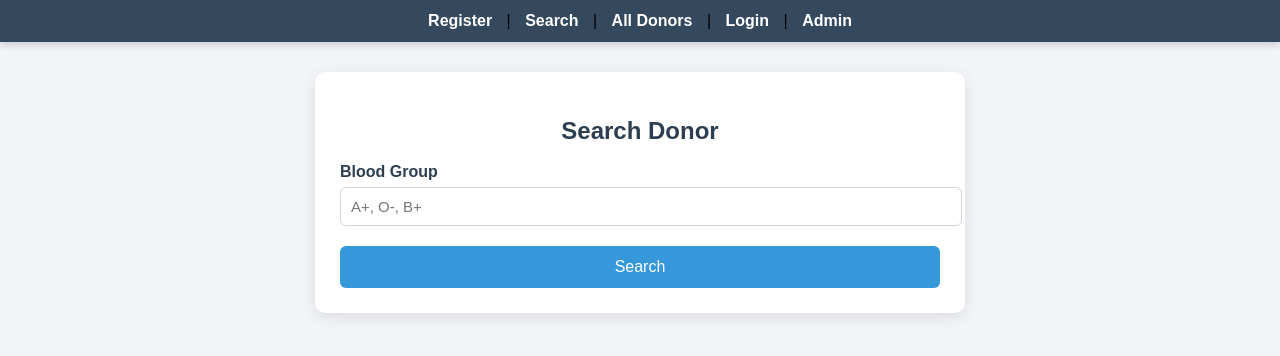
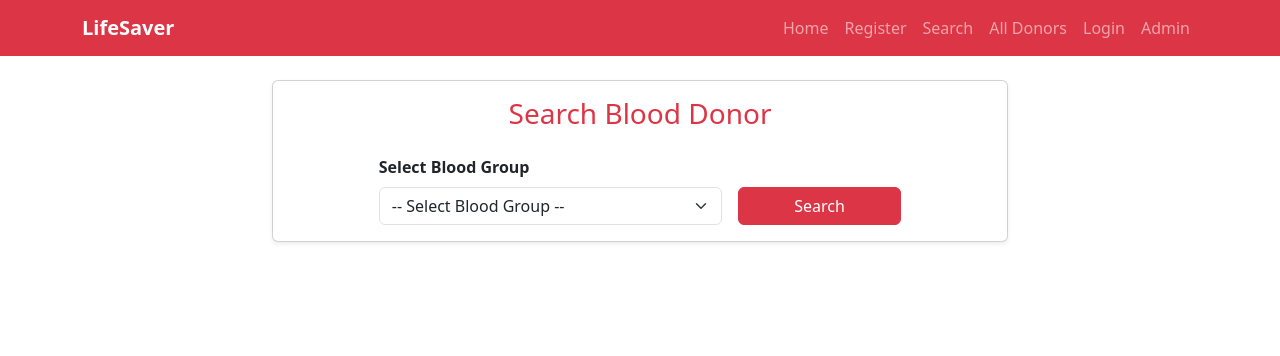
Before and after one commit to vikasbachpalle/lifesaver, a Django app: page /searchdonor/ in a window 1280 px wide. Shown: the top 356 px of the page. Run offline with Django 5.2, Linux system fonts and the light colour scheme.

Commit message:
UI updates and project cleanup

```diff
--- a/donors/models.py
+++ b/donors/models.py
@@ -3,7 +3,7 @@ from django.db import models
 class Donor(models.Model):
     donorid = models.IntegerField(primary_key=True)
     name = models.CharField(max_length=100)
-    password = models.CharField(max_length=128)   # store plain like earlier (not secure) — ok for learning
+    password = models.CharField(max_length=128)
     bloodgroup = models.CharField(max_length=5)
     place = models.CharField(max_length=100)
     phno = models.CharField(max_length=15)
--- a/donors/static/donors/css/style.css
+++ b/donors/static/donors/css/style.css
@@ -1,119 +1,8 @@
-/* ===========================
-   GLOBAL BODY
-   =========================== */
 body {
     font-family: Arial, Helvetica, sans-serif;
     background-color: #f2f4f8;
-    margin: 0;
-    padding: 0;
 }
 
-/* ===========================
-   NAVIGATION BAR
-   =========================== */
-.nav {
-    background-color: #34495e;
-    padding: 12px 0;
-    text-align: center;
-    box-shadow: 0 2px 8px rgba(0,0,0,0.2);
-}
-
-.nav-inner a {
-    color: white;
-    text-decoration: none;
-    margin: 0 10px;
-    font-size: 16px;
-    font-weight: bold;
-}
-
-.nav-inner a:hover {
-    color: #ffdd59;
-}
-
-/* ===========================
-   MAIN CONTAINER
-   =========================== */
-.container {
-    width: 90%;
-    max-width: 600px;
-    background: #ffffff;
-    padding: 25px;
-    border-radius: 10px;
-    margin: 30px auto;
-    box-shadow: 0 4px 15px rgba(0,0,0,0.1);
-}
-
-/* ===========================
-   HEADINGS
-   =========================== */
-h2 {
-    text-align: center;
-    color: #2c3e50;
-    margin-bottom: 18px;
-    font-size: 24px;
-}
-
-/* ===========================
-   FORM ELEMENTS
-   =========================== */
-.form-row {
-    margin-bottom: 15px;
-}
-
-label {
-    font-weight: bold;
-    color: #2c3e50;
-    display: block;
-    margin-bottom: 6px;
-}
-
-input[type="text"],
-input[type="password"] {
-    width: 100%;
-    padding: 10px;
-    border: 1px solid #d0d4d9;
-    border-radius: 6px;
-    font-size: 15px;
-    outline: none;
-}
-
-input[type="text"]:focus,
-input[type="password"]:focus {
-    border-color: #3498db;
-}
-
-/* ===========================
-   BUTTONS
-   =========================== */
-input[type="submit"],
-button {
-    width: 100%;
-    padding: 12px;
-    background-color: #3498db;
-    border: none;
-    color: white;
-    font-size: 16px;
-    border-radius: 6px;
-    cursor: pointer;
-    margin-top: 5px;
-}
-
-input[type="submit"]:hover,
-button:hover {
-    background-color: #2e86c1;
-}
-
-button.danger {
-    background-color: #e74c3c;
-}
-
-button.danger:hover {
-    background-color: #c0392b;
-}
-
-/* ===========================
-   MESSAGES (SUCCESS / ERROR)
-   =========================== */
 .message {
     background-color: #2ecc71;
     color: white;
@@ -132,38 +21,21 @@ button.danger:hover {
     margin-bottom: 12px;
 }
 
-/* ===========================
-   TABLES
-   =========================== */
-.table-container {
-    width: 95%;
-    max-width: 900px;
-    margin: 20px auto;
+/* NAVBAR LINKS BLACK SECTION */
+.nav-links-black {
+    background-color: #000 !important;
+    padding: 6px 12px;
+    border-radius: 6px;
+    display: flex;
+    gap: 10px;
+    align-items: center;
 }
 
-table {
-    width: 100%;
-    border-collapse: collapse;
-    background: white;
-    border-radius: 8px;
-    overflow: hidden;
-    box-shadow: 0 3px 12px rgba(0,0,0,0.1);
+.nav-links-black .nav-link {
+    color: #fff !important;
+    font-weight: 500;
 }
 
-table th {
-    background-color: #34495e;
-    color: white;
-    padding: 12px;
-    text-align: left;
-    font-size: 16px;
+.nav-links-black .nav-link:hover {
+    color: #ff4d4d !important;
 }
-
-table td {
-    padding: 10px 12px;
-    border-bottom: 1px solid #ecf0f1;
-    font-size: 15px;
-}
-
-table tr:hover td {
-    background-color: #f7f7f7;
-}
--- a/donors/templates/base.html
+++ b/donors/templates/base.html
@@ -4,23 +4,34 @@
 <head>
     <meta charset="utf-8">
     <title>LifeSaver</title>
-    <link rel="stylesheet" href="{% static 'donors/css/style.css' %}">
+
+    <!-- Bootstrap CSS -->
+    <link href="https://cdn.jsdelivr.net/npm/bootstrap@5.3.3/dist/css/bootstrap.min.css" rel="stylesheet">
+
 </head>
 <body>
 
-<div class="nav">
-    <div class="nav-inner">
-        <a href="{% url 'registerdonor' %}">Register</a> |
-        <a href="{% url 'searchdonor' %}">Search</a> |
-        <a href="{% url 'donors_list' %}">All Donors</a> |
-        <a href="{% url 'donor_login' %}">Login</a> |
-        <a href="/admin/">Admin</a>
+<nav class="navbar navbar-expand-lg navbar-dark bg-danger">
+    <div class="container">
+        <a class="navbar-brand fw-bold" href="{% url 'home' %}">LifeSaver</a>
+
+        <div class="navbar-nav ms-auto nav-links-black">
+            <a class="nav-link" href="{% url 'home' %}">Home</a>
+            <a class="nav-link" href="{% url 'registerdonor' %}">Register</a>
+            <a class="nav-link" href="{% url 'searchdonor' %}">Search</a>
+            <a class="nav-link" href="{% url 'donors_list' %}">All Donors</a>
+            <a class="nav-link" href="{% url 'donor_login' %}">Login</a>
+            <a class="nav-link" href="/admin/">Admin</a>
+        </div>
     </div>
-</div>
+</nav>
 
-<div class="content">
+<div class="container mt-4">
     {% block content %}{% endblock %}
 </div>
 
+<!-- Bootstrap JS -->
+<script src="https://cdn.jsdelivr.net/npm/bootstrap@5.3.3/dist/js/bootstrap.bundle.min.js"></script>
+
 </body>
 </html>
--- a/donors/templates/searchdonor.html
+++ b/donors/templates/searchdonor.html
@@ -1,37 +1,80 @@
 {% extends 'base.html' %}
-{% load static %}
 {% block content %}
-<div class="container">
-    <h2>Search Donor</h2>
 
-    <form action="{% url 'searchdonor' %}" method="post">
+<div class="row justify-content-center">
+    <div class="col-md-8">
+
+        <!-- Card Start -->
+        <div class="card shadow-sm">
+            <div class="card-body">
+
+                <h3 class="text-center text-danger mb-4">
+                     Search Blood Donor
+                </h3>
+
+                <!-- Search Form -->
+                <form method="post" class="row g-3 justify-content-center">
                     {% csrf_token %}
-        <div class="form-row">
-            <label>Blood Group</label>
-            <input type="text" name="bloodgroup" placeholder="A+, O-, B+">
+
+                    <div class="col-md-6">
+                        <label class="form-label fw-bold">Select Blood Group</label>
+                        <select name="bloodgroup" class="form-select" required>
+                            <option value="">-- Select Blood Group --</option>
+                            <option>A+</option>
+                            <option>A-</option>
+                            <option>B+</option>
+                            <option>B-</option>
+                            <option>AB+</option>
+                            <option>AB-</option>
+                            <option>O+</option>
+                            <option>O-</option>
+                        </select>
                     </div>
-        <input type="submit" value="Search">
+
+                    <div class="col-md-3 d-flex align-items-end">
+                        <button class="btn btn-danger w-100">
+                            Search
+                        </button>
+                    </div>
                 </form>
 
+            </div>
+        </div>
+        <!-- Card End -->
+
+        <!-- Result Table -->
         {% if data %}
-    <div class="table-container">
-        <table>
+        <div class="card mt-4 shadow-sm">
+            <div class="card-body">
+
+                <h5 class="mb-3 text-success">Available Donors</h5>
+
+                <table class="table table-bordered table-hover">
+                    <thead class="table-danger text-center">
                         <tr>
                             <th>Name</th>
                             <th>Phone</th>
                             <th>Blood Group</th>
                             <th>Place</th>
                         </tr>
+                    </thead>
+                    <tbody>
                         {% for d in data %}
-            <tr>
+                        <tr class="text-center">
                             <td>{{ d.name }}</td>
                             <td>{{ d.phno }}</td>
                             <td>{{ d.bloodgroup }}</td>
                             <td>{{ d.place }}</td>
                         </tr>
                         {% endfor %}
+                    </tbody>
                 </table>
+
+            </div>
         </div>
         {% endif %}
+
     </div>
+</div>
+
 {% endblock %}
--- a/donors/views.py
+++ b/donors/views.py
@@ -3,7 +3,8 @@ from .models import Donor
 from django.contrib import messages
 
 def home_redirect(req):
-    return redirect('registerdonor')
+    return render(req, 'home.html')
+
 
 def registerdonor(req):
     if req.method == 'POST':
```
Also changed, not shown: donors/templates/donors_list.html (+8 -7 lines), donors/templates/home.html (added, +51 -0 lines), donors/templates/login.html (+20 -10 lines), donors/templates/profile.html (+16 -6 lines), donors/templates/registerdonor.html (+44 -18 lines), donors/templates/update_profile.html (+32 -29 lines), donors/static/donors/images/blood_donation.jpg (added). Lines whose indentation alone changed are shown as unchanged.
